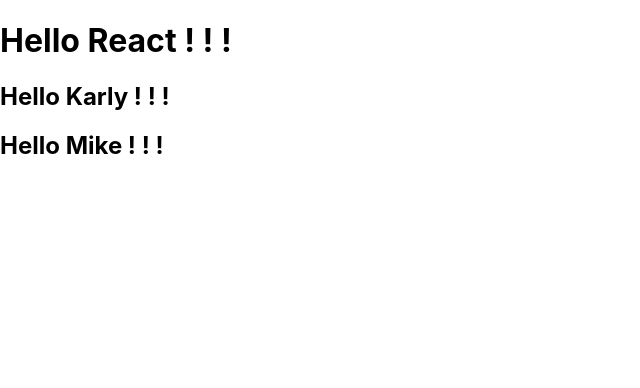
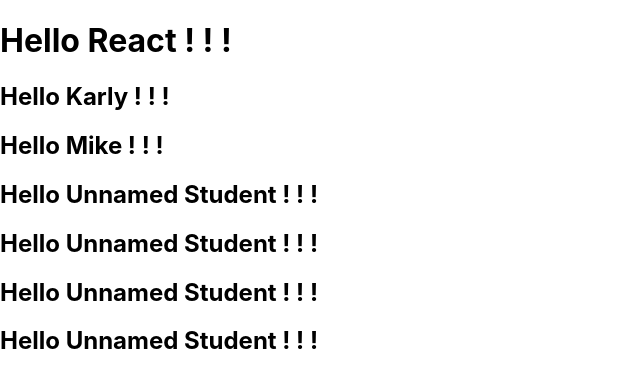
Before and after one commit to 2021-spring-acloud-tu/learning-react, a React (Create React App) app: page / in a window 1280 px wide. Shown: the top 388 px of the page, without its empty margins (0-640 px from the left). Built offline with nearby package versions, Linux system fonts and the light colour scheme.

Commit message:
Showing my first React component...
Maybe our second component...

App is the "root" component...

```diff
--- a/src/App.js
+++ b/src/App.js
@@ -1,5 +1,6 @@
 import logo from './logo.svg';
 import './App.css';
+import Greeting from './Greeting';
 
 const App = () => {
   return (
@@ -13,6 +14,10 @@ const App = () => {
       <h2>
         Hello Mike ! ! !
       </h2>
+      <Greeting />
+      <Greeting />
+      <Greeting />
+      <Greeting />
     </>
   );
 }
--- /dev/null
+++ b/src/Greeting.js
@@ -0,0 +1,11 @@
+import React from 'react';
+
+const Greeting = () => {
+    return (
+        <h2>
+            Hello Unnamed Student ! ! !
+        </h2>
+    );
+};
+
+export default Greeting;
```
